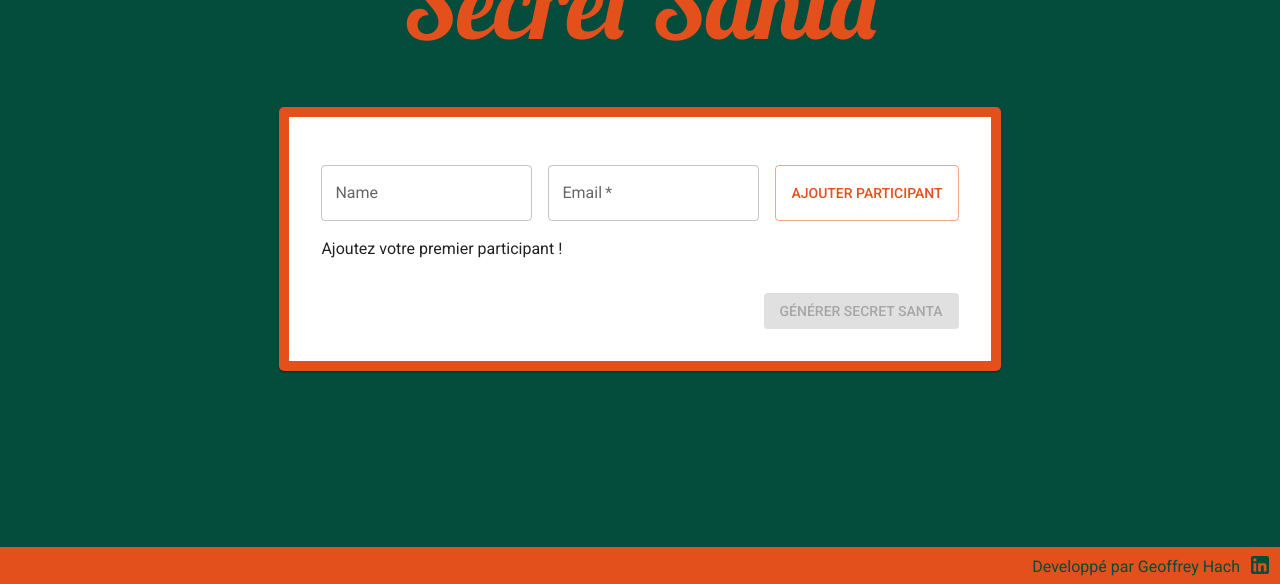
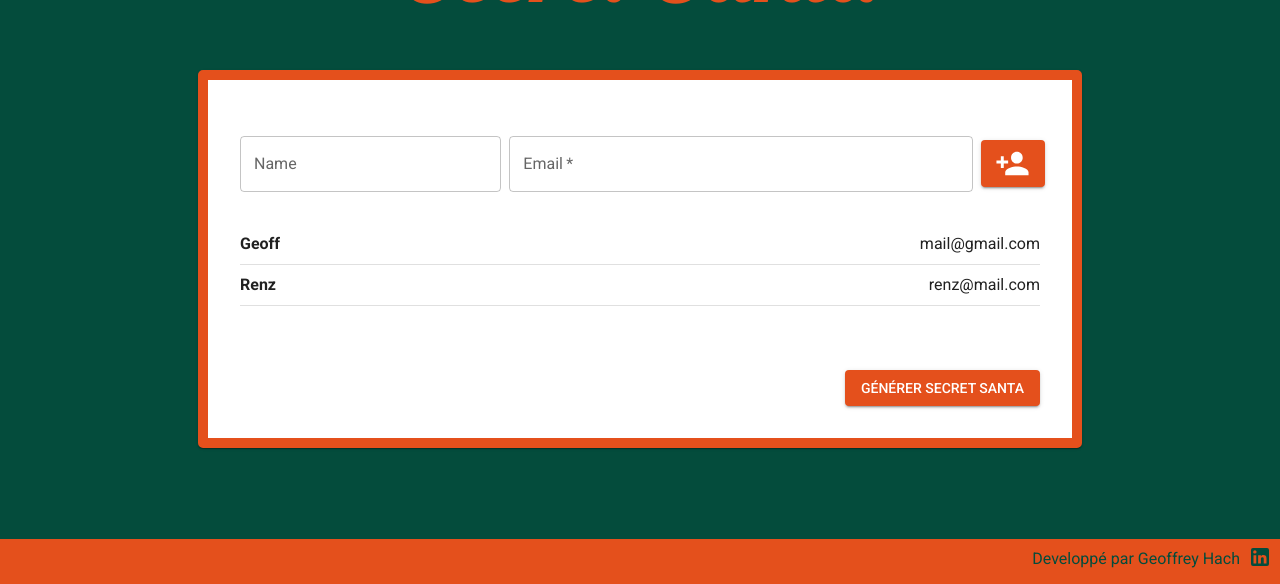
Before and after one commit to geoffreyhach/secretsanta, a React (Create React App) app: page / in a window 1280 px wide. Shown: the part 229-813 px from the top of the page. Built offline with nearby package versions, Linux system fonts and the light colour scheme.

Commit message:
added snow and ajusted elements

```diff
--- a/package.json
+++ b/package.json
@@ -20,6 +20,7 @@
     "react": "^18.2.0",
     "react-dom": "^18.2.0",
     "react-scripts": "5.0.1",
+    "react-snowfall": "^1.2.1",
     "web-vitals": "^2.1.4"
   },
   "scripts": {
--- a/src/App.js
+++ b/src/App.js
@@ -3,6 +3,7 @@ import { Box } from "@mui/system";
 import "./App.css";
 import Footer from "./components/Footer";
 import SecretSanta from "./components/SecretSanta";
+import Snowfall from "react-snowfall";
 
 const theme = createTheme({
     typography: {
@@ -29,9 +30,11 @@ function App() {
                 alignItems="center"
                 flexDirection="column"
                 gap="3rem"
-                minHeight="97vh"
+                minHeight="96vh"
+                overflow="hidden"
                 backgroundColor="secondary.main"
             >
+                <Snowfall snowflakeCount={100} style={{ zIndex: "0" }} />
                 <Typography
                     variant="h1"
                     component="h1"
--- a/src/components/AddParticipant.jsx
+++ b/src/components/AddParticipant.jsx
@@ -1,6 +1,7 @@
 import React, { useState, useRef } from "react";
 import Joi from "joi";
-import { Button, Stack, TextField, Typography } from "@mui/material";
+import { Button, Grid, TextField, Typography } from "@mui/material";
+import PersonAddIcon from "@mui/icons-material/PersonAdd";
 
 const schema = Joi.object({
     name: Joi.string().trim().min(3).max(15),
@@ -43,6 +44,7 @@ function AddEmail({ participants, setParticipants }) {
                 setError();
                 nameRef.current.value = "";
                 emailRef.current.value = "";
+                nameRef.current.focus();
             } else setError("Merci d'éviter les doublons d'email ou de nom.");
         } else setError(error.message);
     };
@@ -51,12 +53,16 @@ function AddEmail({ participants, setParticipants }) {
         <form onSubmit={handleSubmit}>
             {error && <Typography color="error">{error}</Typography>}
 
-            <Stack
-                direction={{ xs: "column", sm: "row" }}
-                spacing={2}
+            <Grid
+                container
+                spacing={1}
+                alignItems="center"
+                justifyContent="center"
                 sx={{ marginTop: "1rem" }}
             >
+                <Grid item xs={12} sm={4}>
                     <TextField
+                        fullWidth
                         id="outlined-required"
                         label="Name"
                         placeholder="Name"
@@ -68,8 +74,11 @@ function AddEmail({ participants, setParticipants }) {
                             });
                         }}
                     />
+                </Grid>
+                <Grid item xs={12} sm={7}>
                     <TextField
                         required
+                        fullWidth
                         id="outlined-required"
                         inputRef={emailRef}
                         label="Email"
@@ -81,11 +90,19 @@ function AddEmail({ participants, setParticipants }) {
                             });
                         }}
                     />
+                </Grid>
 
-                <Button variant="outlined" type="submit">
-                    Ajouter participant
+                <Grid item xs={4} sm={1}>
+                    <Button
+                        variant="contained"
+                        type="submit"
+                        fullWidth
+                        sx={{ height: "100%" }}
+                    >
+                        <PersonAddIcon fontSize="large" />
                     </Button>
-            </Stack>
+                </Grid>
+            </Grid>
         </form>
     );
 }
--- a/src/components/Footer.jsx
+++ b/src/components/Footer.jsx
@@ -2,7 +2,7 @@ import React from "react";
 import { Stack, Typography } from "@mui/material";
 import LinkedInIcon from "@mui/icons-material/LinkedIn";
 
-function Footer(props) {
+function Footer() {
     return (
         <Stack
             component="footer"
@@ -14,6 +14,7 @@ function Footer(props) {
                 padding: ".5rem",
                 maxHeight: "3vh",
                 backgroundColor: "primary.main",
+                zIndex: "2",
             }}
         >
             <Typography color="secondary.main">
--- a/src/components/Results.jsx
+++ b/src/components/Results.jsx
@@ -1,6 +1,6 @@
 import React, { useEffect, useState } from "react";
 import Joi from "joi";
-import { Box, Button, Stack, TextField, Typography } from "@mui/material";
+import { Box, Button, Grid, TextField, Typography } from "@mui/material";
 import ResultItem from "./ResultItem";
 import axios from "axios";
 
@@ -81,15 +81,19 @@ function Results({ results }) {
                 <ResultItem key={results.indexOf(couple)} couple={couple} />
             ))}
             <form onSubmit={handleSubmit}>
-                <Stack
-                    direction={{ xs: "column", sm: "row" }}
-                    spacing={2}
+                <Grid
+                    container
+                    justifyContent="center"
+                    alignItems="center"
+                    spacing={1}
                     sx={{
                         marginTop: "2rem",
                     }}
                 >
+                    <Grid item xs={12} sm={4}>
                         <TextField
                             required
+                            fullWidth
                             id="outlined-required"
                             label="Nom de l'organisateur"
                             placeholder="Nom de l'organisateur"
@@ -100,8 +104,11 @@ function Results({ results }) {
                                 });
                             }}
                         />
+                    </Grid>
+                    <Grid item xs={12} sm={6}>
                         <TextField
                             required
+                            fullWidth
                             id="outlined-required"
                             label="Email"
                             placeholder="Email"
@@ -112,10 +119,13 @@ function Results({ results }) {
                                 });
                             }}
                         />
+                    </Grid>
 
+                    <Grid item xs={4} sm={2}>
                         <Button
                             type="submit"
                             variant="outlined"
+                            fullWidth
                             disabled={
                                 organizer.name === "" ||
                                 organizer.email === "" ||
@@ -125,9 +135,10 @@ function Results({ results }) {
                                 padding: ".9rem",
                             }}
                         >
-                        Envoyer Emails
+                            Envoyer
                         </Button>
-                </Stack>
+                    </Grid>
+                </Grid>
                 {error && (
                     <Typography color="error" sx={{ marginTop: "1rem" }}>
                         {error}
@@ -140,7 +151,7 @@ function Results({ results }) {
                     >
                         Les e-mails ont bien été envoyé à tous les
                         participtant·e·s ! Vous avez également reçu un
-                        récapitulatif dans voitre boite mail.
+                        récapitulatif dans votre boite mail.
                     </Typography>
                 )}
             </form>
--- a/src/components/SecretSanta.jsx
+++ b/src/components/SecretSanta.jsx
@@ -7,7 +7,10 @@ import ParticipantsList from "./ParticipantsList";
 import Results from "./Results";
 
 function SecretSanta() {
-    const [participants, setParticipants] = useState([]);
+    const [participants, setParticipants] = useState([
+        { name: "Geoff", email: "mail@gmail.com" },
+        { name: "Renz", email: "renz@mail.com" },
+    ]);
     const [results, setResults] = useState();
     return (
         <Card
@@ -18,6 +21,8 @@ function SecretSanta() {
                 borderColor: "primary.main",
                 borderRadius: "5px",
                 padding: "2rem",
+                width: "min(70vw, 800px)",
+                zIndex: "2",
             }}
         >
             {!results && (
```
Also changed, not shown: 1 other file (tests, documents, lock files or other folders). Lines whose indentation alone changed are shown as unchanged.
